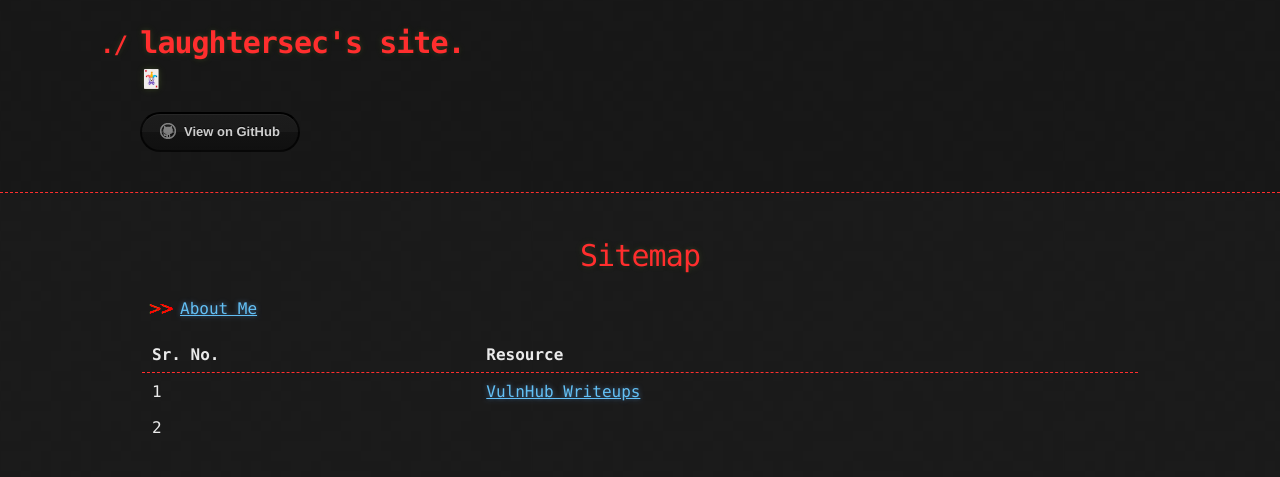
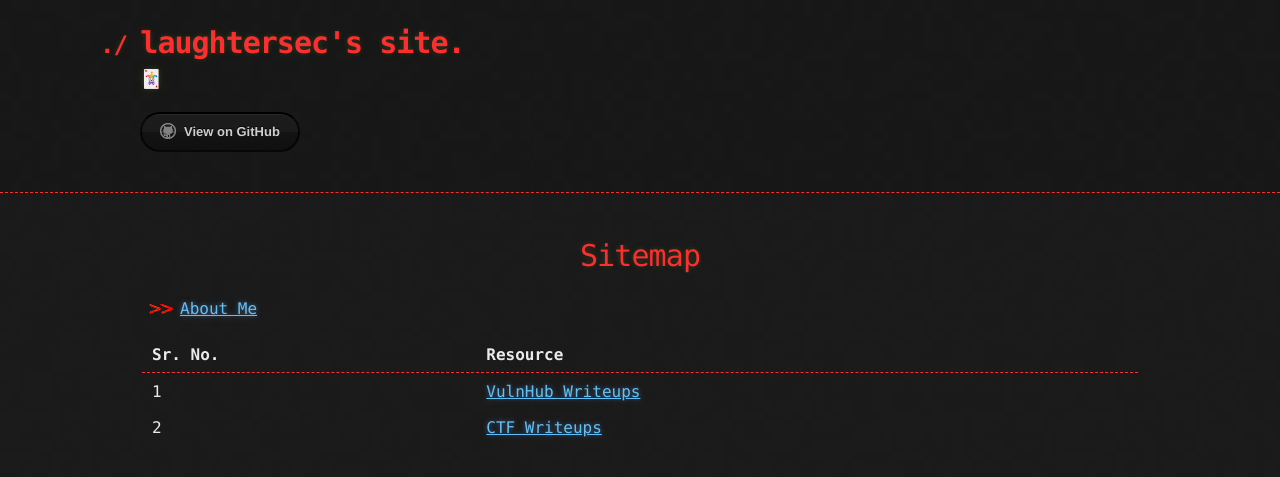
Before and after one commit to laughtersec/laughtersec.github.io, a Jekyll site: the page built from index.md, in a window 1280 px wide. Shown: the top 477 px of the page. Built offline with Jekyll 4.4.1, drawn with Linux system fonts in a browser that asks for light colours; our own code applies the rules of GitHub Pages for plain Markdown files.

Commit message:
Update index.md

```diff
--- a/index.md
+++ b/index.md
@@ -5,4 +5,4 @@
 | Sr. No. | Resource                                               |
 | ------- | ------------------------------------------------------ |
 | 1       | [VulnHub Writeups](pages/vulnhub-writeups.html)        |
-| 2       |                                                        |
+| 2       | [CTF Writeups](pages/ctf-writeups.html)                |
```
